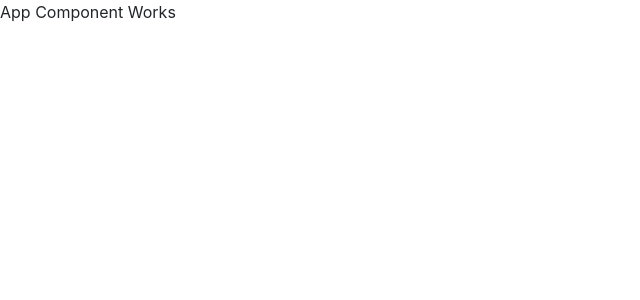
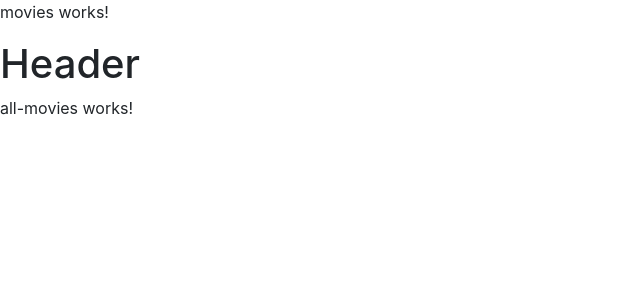
Before and after one commit to GeorgeMikelis/se7enArt, an Angular app: page /all-movies in a window 1280 px wide. Before the commit this address led to /. Shown: the top 300 px of the page, without its empty margins (0-640 px from the left). Built offline with nearby package versions, Linux system fonts and the light colour scheme.

Commit message:
routing first com

```diff
--- a/src/app/app-routing.module.ts
+++ b/src/app/app-routing.module.ts
@@ -1,7 +1,16 @@
 import { NgModule } from '@angular/core';
 import { Routes, RouterModule } from '@angular/router';
 
-const routes: Routes = [];
+const routes: Routes = [
+  {
+    path: 'movies',
+      loadChildren: () => import('./movies/movies.module').then(m => m.MoviesModule)
+  },
+  {
+    path: 'auth',
+      loadChildren: () => import('./auth/auth.module').then(m => m.AuthModule)
+  },
+];
 
 @NgModule({
   imports: [RouterModule.forRoot(routes)],
--- a/src/app/app.component.html
+++ b/src/app/app.component.html
@@ -1 +1 @@
-<p>App Component Works</p>
+<router-outlet></router-outlet>
--- a/src/app/auth/auth-routing.module.ts
+++ b/src/app/auth/auth-routing.module.ts
@@ -1,7 +1,16 @@
 import { NgModule } from '@angular/core';
 import { Routes, RouterModule } from '@angular/router';
+import { LoginComponent } from './login/login.component';
+import { SignUpComponent } from './sign-up/sign-up.component';
 
-const routes: Routes = [];
+const routes: Routes = [
+  {
+    path: 'login', component: LoginComponent
+  },
+  {
+    path: 'sign-up', component: SignUpComponent
+  }
+];
 
 @NgModule({
   imports: [RouterModule.forChild(routes)],
--- a/src/app/movies/movies-routing.module.ts
+++ b/src/app/movies/movies-routing.module.ts
@@ -1,7 +1,27 @@
 import { NgModule } from '@angular/core';
 import { Routes, RouterModule } from '@angular/router';
+import { AllMoviesComponent } from './all-movies/all-movies.component';
+import { FavoriteMoviesComponent } from './favorite-movies/favorite-movies.component';
+import { HomeComponent } from './home/home.component';
+import { MoviesComponent } from './movies.component';
 
-const routes: Routes = [];
+const routes: Routes = [
+  {
+    path: '',
+    component: MoviesComponent,
+    children: [
+      {
+        path: '', component: HomeComponent
+      },
+      {
+        path: 'all-movies', component: AllMoviesComponent
+      },
+      {
+        path: 'favorite-movies', component: FavoriteMoviesComponent
+      },
+    ]
+  }
+];
 
 @NgModule({
   imports: [RouterModule.forChild(routes)],
--- a/src/app/movies/movies.component.html
+++ b/src/app/movies/movies.component.html
@@ -1 +1,3 @@
 <p>movies works!</p>
+<h1>Header</h1>
+<router-outlet></router-outlet>
```
